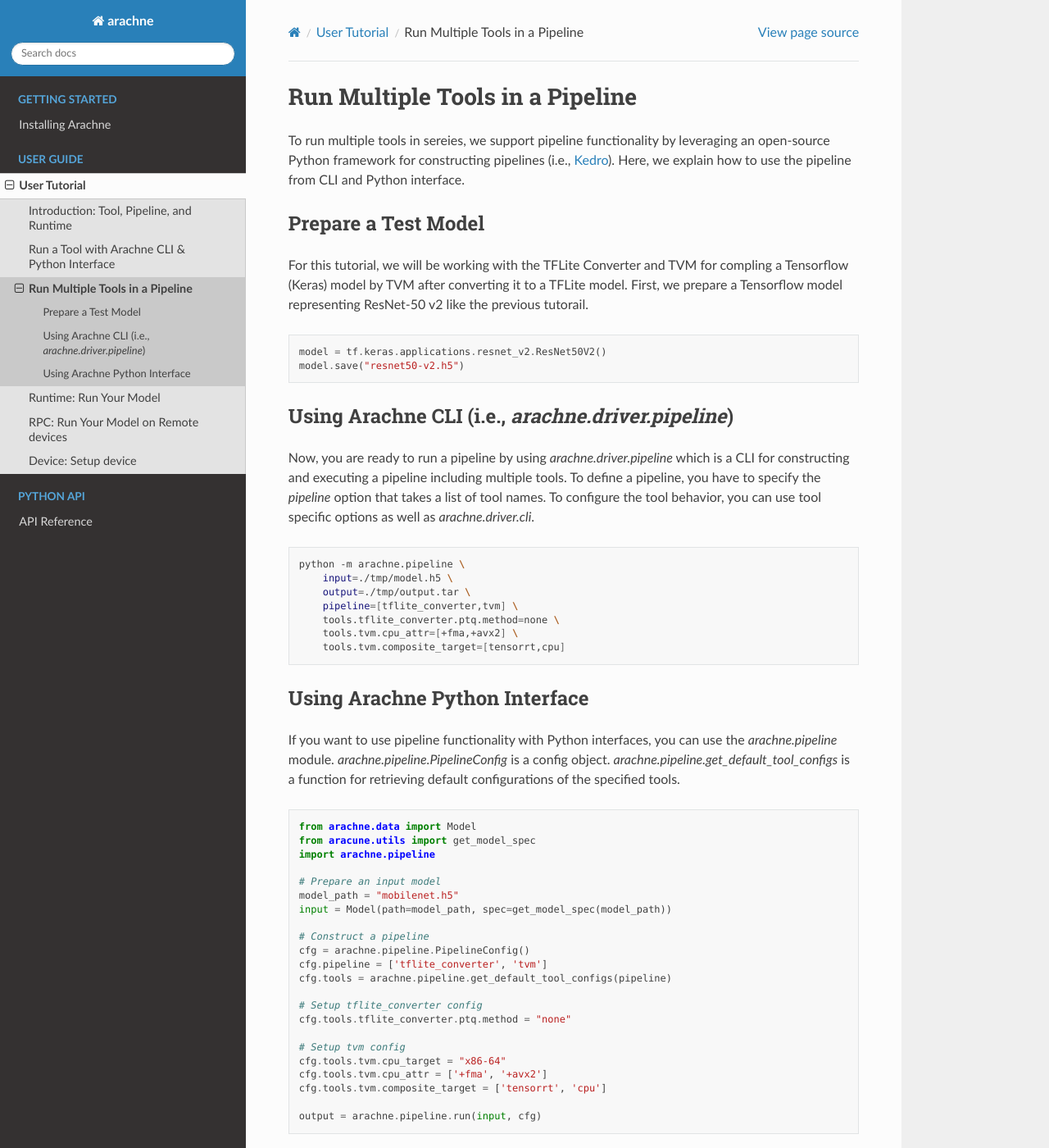
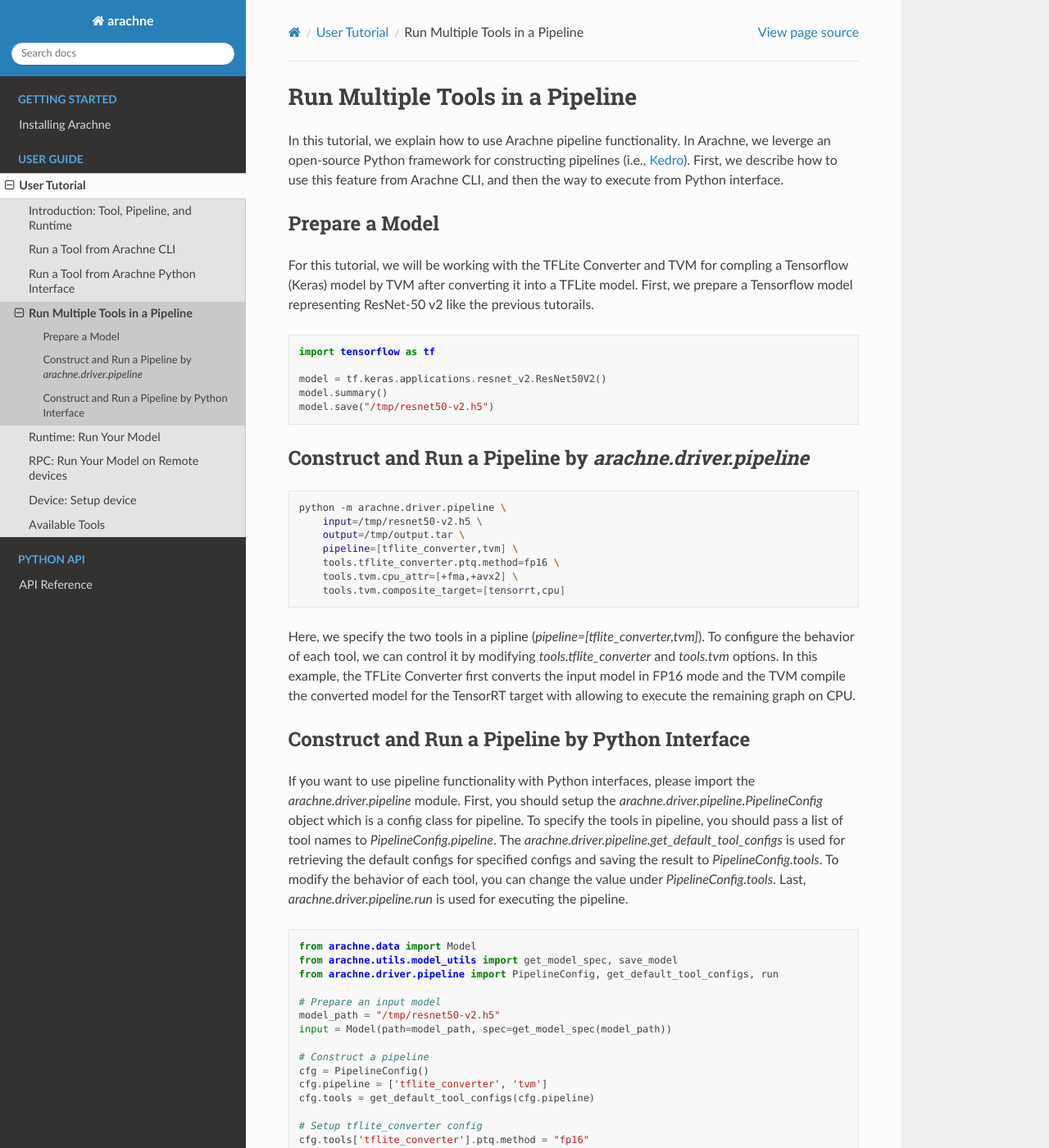
Before and after one commit to fixstars/arachne, a Sphinx documentation site: the page built from docs/tutorials/run_pipeline.rst, in a window 1280 px wide and 1400 px high. Shown: the whole window at 82% size. Built offline with Sphinx 7.4.7 and the Read the Docs theme 2.0.0, drawn with Linux system fonts in a browser that asks for light colours; some of the changed text lies outside the part shown.

Commit message:
[docs] add notebooks for running a tool and a pipeline by cli or api.

```diff
--- a/docs/tutorials/run_pipeline.rst
+++ b/docs/tutorials/run_pipeline.rst
@@ -2,69 +2,79 @@
 Run Multiple Tools in a Pipeline
 ================================
 
-To run multiple tools in sereies, we support pipeline functionality by leveraging an open-source Python framework for constructing pipelines (i.e., `Kedro <https://kedro.readthedocs.io/en/stable/index.html#>`_).
-Here, we explain how to use the pipeline from CLI and Python interface.
+In this tutorial, we explain how to use Arachne pipeline functionality.
+In Arachne, we leverge an open-source Python framework for constructing pipelines (i.e., `Kedro <https://kedro.readthedocs.io/en/stable/index.html#>`_).
+First, we describe how to use this feature from Arachne CLI, and then the way to execute from Python interface.
 
 
-Prepare a Test Model
---------------------
+Prepare a Model
+---------------
 
-For this tutorial, we will be working with the TFLite Converter and TVM for compling a Tensorflow (Keras) model by TVM after converting it to a TFLite model.
-First, we prepare a Tensorflow model representing ResNet-50 v2 like the previous tutorail.
+For this tutorial, we will be working with the TFLite Converter and TVM for compling a Tensorflow (Keras) model by TVM after converting it into a TFLite model.
+First, we prepare a Tensorflow model representing ResNet-50 v2 like the previous tutorails.
 
 
 .. code:: python
 
+    import tensorflow as tf
+
     model = tf.keras.applications.resnet_v2.ResNet50V2()
-    model.save("resnet50-v2.h5")
+    model.summary()
+    model.save("/tmp/resnet50-v2.h5")
 
 
-Using Arachne CLI (i.e., `arachne.driver.pipeline`)
----------------------------------------------------
-
-Now, you are ready to run a pipeline by using `arachne.driver.pipeline` which is a CLI for constructing and executing a pipeline including multiple tools.
-To define a pipeline, you have to specify the `pipeline` option that takes a list of tool names.
-To configure the tool behavior, you can use tool specific options as well as `arachne.driver.cli`.
+Construct and Run a Pipeline by `arachne.driver.pipeline`
+---------------------------------------------------------
 
 .. code:: bash
 
-    python -m arachne.pipeline \
-        input=./tmp/model.h5 \
-        output=./tmp/output.tar \
+    python -m arachne.driver.pipeline \
+        input=/tmp/resnet50-v2.h5 \
+        output=/tmp/output.tar \
         pipeline=[tflite_converter,tvm] \
-        tools.tflite_converter.ptq.method=none \
+        tools.tflite_converter.ptq.method=fp16 \
         tools.tvm.cpu_attr=[+fma,+avx2] \
         tools.tvm.composite_target=[tensorrt,cpu]
 
 
-Using Arachne Python Interface
-------------------------------
+Here, we specify the two tools in a pipline (`pipeline=[tflite_converter,tvm]`).
+To configure the behavior of each tool, we can control it by modifying `tools.tflite_converter` and `tools.tvm` options.
+In this example, the TFLite Converter first converts the input model in FP16 mode and the TVM compile the converted model for the TensorRT target with allowing to execute the remaining graph on CPU.
 
-If you want to use pipeline functionality with Python interfaces, you can use the `arachne.pipeline` module.
-`arachne.pipeline.PipelineConfig` is a config object.
-`arachne.pipeline.get_default_tool_configs` is a function for retrieving default configurations of the specified tools.
+
+Construct and Run a Pipeline by Python Interface
+------------------------------------------------
+
+If you want to use pipeline functionality with Python interfaces, please import the `arachne.driver.pipeline` module.
+First, you should setup the `arachne.driver.pipeline.PipelineConfig` object which is a config class for pipeline.
+To specify the tools in pipeline, you should pass a list of tool names to `PipelineConfig.pipeline`.
+The `arachne.driver.pipeline.get_default_tool_configs` is used for retrieving the default configs for specified configs and saving the result to `PipelineConfig.tools`.
+To modify the behavior of each tool, you can change the value under `PipelineConfig.tools`.
+Last, `arachne.driver.pipeline.run` is used for executing the pipeline.
 
 .. code:: python
 
     from arachne.data import Model
-    from aracune.utils import get_model_spec
-    import arachne.pipeline
+    from arachne.utils.model_utils import get_model_spec, save_model
+    from arachne.driver.pipeline import PipelineConfig, get_default_tool_configs, run
 
     # Prepare an input model
-    model_path = "mobilenet.h5"
+    model_path = "/tmp/resnet50-v2.h5"
     input = Model(path=model_path, spec=get_model_spec(model_path))
 
     # Construct a pipeline
-    cfg = arachne.pipeline.PipelineConfig()
+    cfg = PipelineConfig()
     cfg.pipeline = ['tflite_converter', 'tvm']
-    cfg.tools = arachne.pipeline.get_default_tool_configs(pipeline)
+    cfg.tools = get_default_tool_configs(cfg.pipeline)
 
     # Setup tflite_converter config
-    cfg.tools.tflite_converter.ptq.method = "none"
+    cfg.tools['tflite_converter'].ptq.method = "fp16"
 
     # Setup tvm config
-    cfg.tools.tvm.cpu_target = "x86-64"
-    cfg.tools.tvm.cpu_attr = ['+fma', '+avx2']
-    cfg.tools.tvm.composite_target = ['tensorrt', 'cpu']
+    cfg.tools['tvm'].cpu_target = "x86-64"
+    cfg.tools['tvm'].cpu_attr = ['+fma', '+avx2']
+    cfg.tools['tvm'].composite_target = ['tensorrt', 'cpu']
 
-    output = arachne.pipeline.run(input, cfg)
+    output = run(input, cfg)
+
+    save_model(model=output, output_path="/tmp/output.tar", tvm_cfg=cfg.tools['tvm'])
```
Also changed, not shown: docs/tutorials/index.rst (+18 -1 lines), docs/tutorials/run_tool.rst (deleted, +0 -170 lines), docs/tutorials/run_tool_api.rst (added, +98 -0 lines), docs/tutorials/run_tool_cli.rst (added, +153 -0 lines), 3 other files.
